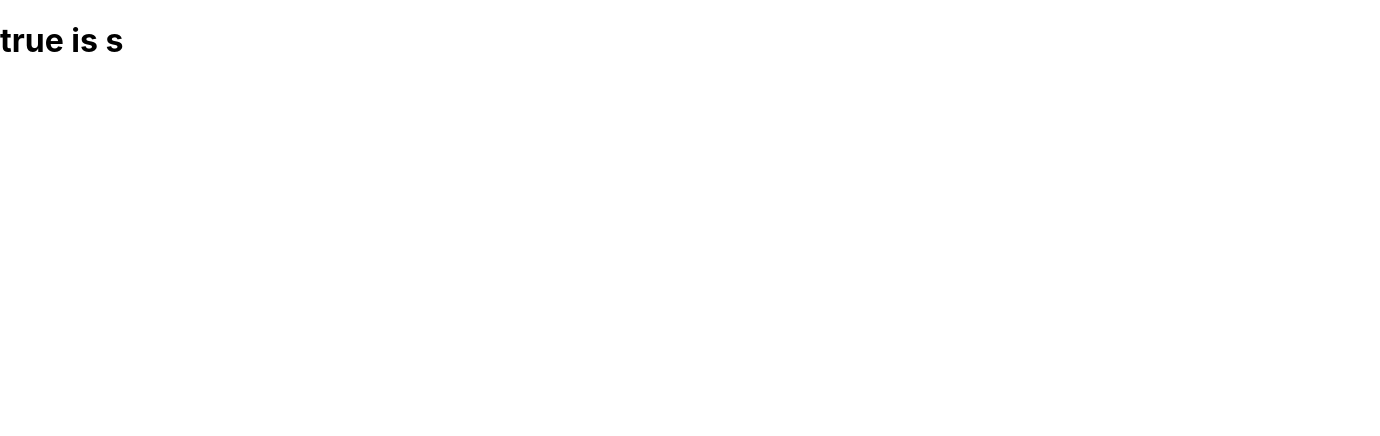
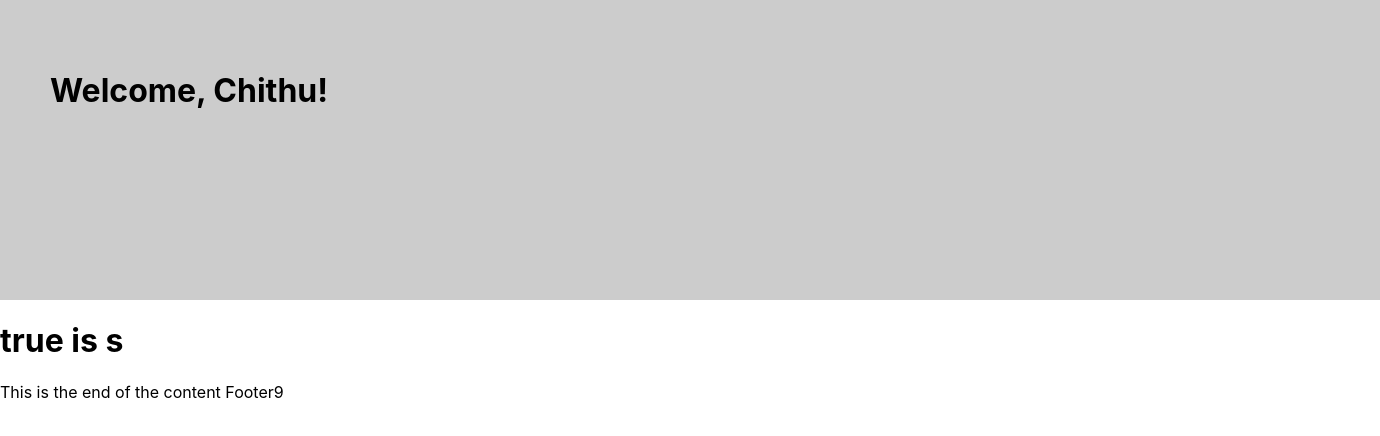
Before and after one commit to chithu777/reactTutorials, a React (Create React App) app: page / in a window 1280 px wide. Shown: the top 436 px of the page, 1380 px wide, since content can reach past the window. Built offline with nearby package versions, Linux system fonts and the light colour scheme.

Commit message:
CLass Example 2

```diff
--- a/src/App.js
+++ b/src/App.js
@@ -1,5 +1,6 @@
 import React from 'react';
-
+import Header from './Header';
+import Footer from './Footer';
 
 class App extends React.Component{
     method(){
@@ -8,7 +9,9 @@ class App extends React.Component{
     render(){
       return(
         <div>
-          <h1>{this.method()} is {this.props.propvals}</h1>
+          <Header username="Chithu" />
+            <h1>{this.method()} is {this.props.propvals}</h1>
+          <Footer/>
         </div>
       )
     }
--- a/src/Footer.js
+++ b/src/Footer.js
@@ -1,9 +1,17 @@
 import React from 'react';
-function Footer(){
-    return(
-        <footer>
-            This is the end of the content Footer
-        </footer>
-    )
+class Footer extends React.Component{
+
+    greeting(){
+        const date = new Date()
+        const hours = date.getHours()
+        return hours
+    }
+    render(){
+        return(
+            <footer>
+                This is the end of the content Footer{this.greeting()}
+            </footer>
+        )
+    }
 }
 export default Footer
--- a/src/Header.js
+++ b/src/Header.js
@@ -1,10 +1,12 @@
 import React from 'react';
-function Header(){
 
-    return(
-        <header className="navBars">
-            <h1>My Header</h1>
-        </header>
-    )
+class Header extends React.Component{
+    render(){
+        return (
+            <header className="navBars">
+                <h1>Welcome, {this.props.username}!</h1>
+             </header>
+        )
+    }
 }
 export default Header
```
